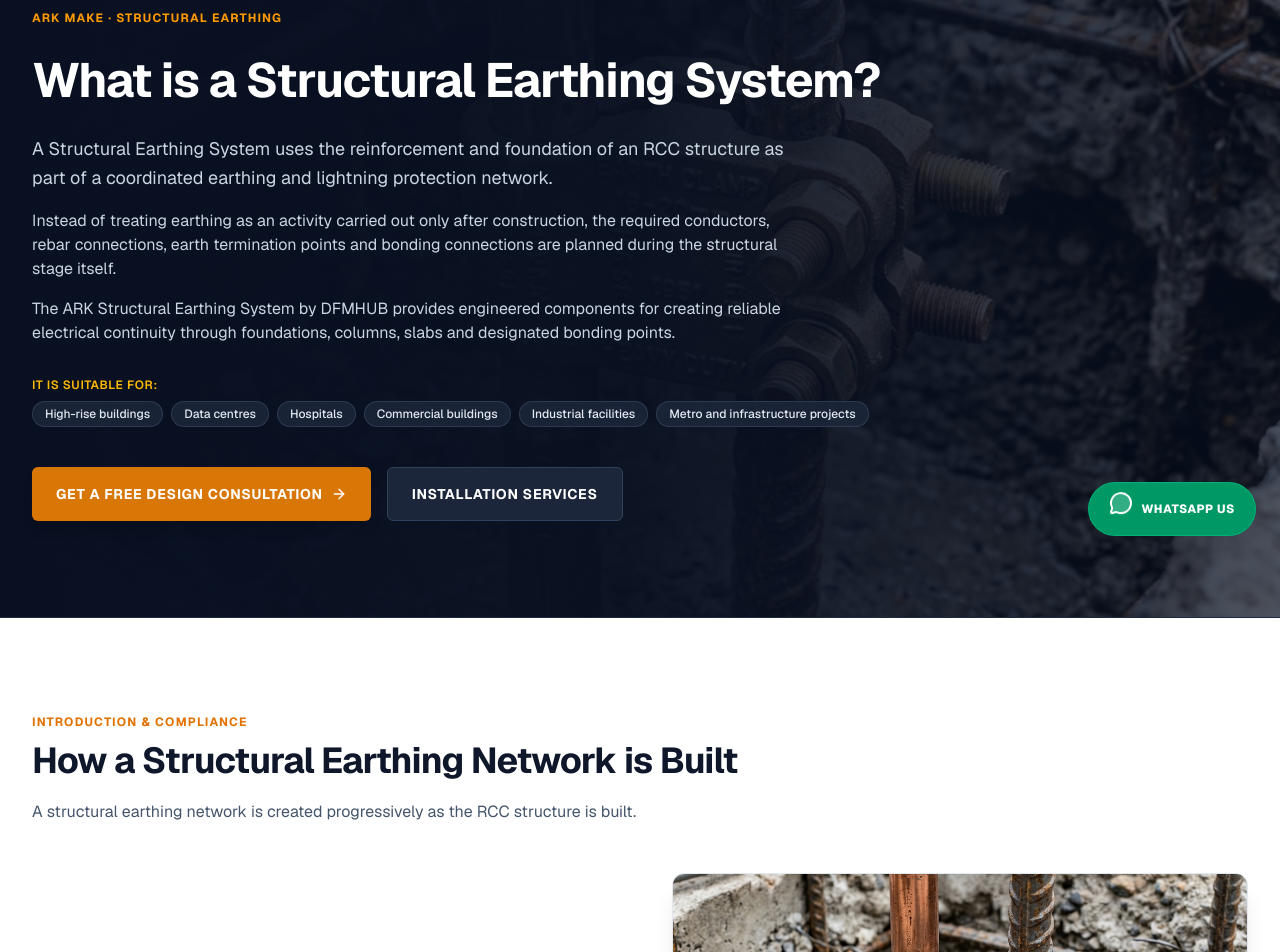
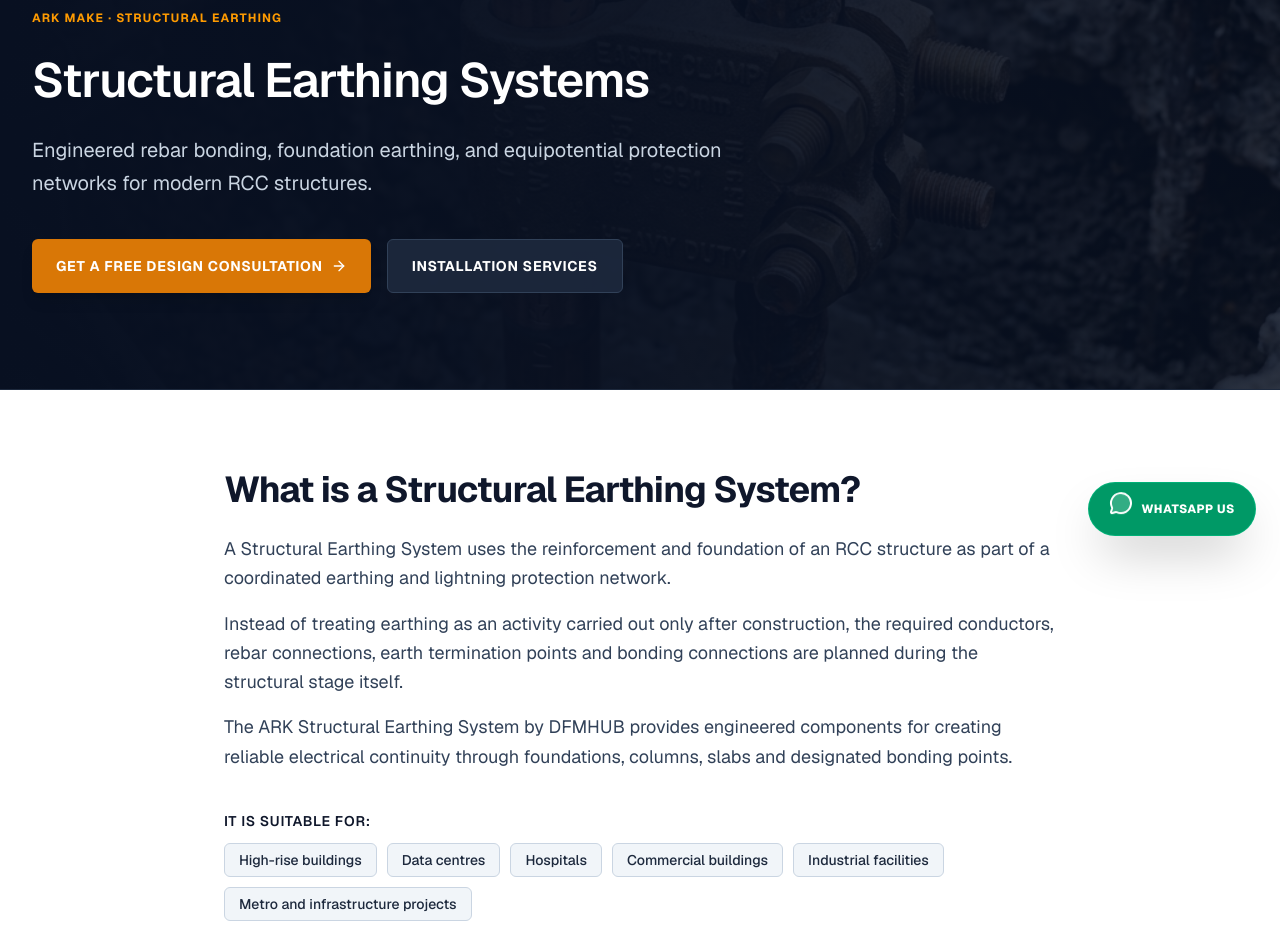
Before and after one commit to anasmohamad369/dfmhub, a Next.js app: page /structural-earthing in a window 1280 px wide. Shown: the part 240-1192 px from the top of the page. Built offline with nearby package versions, Linux system fonts and the light colour scheme.

Commit message:
refactor: reorganize structural earthing hero section and extract content into dedicated description component

```diff
--- a/src/app/structural-earthing/page.tsx
+++ b/src/app/structural-earthing/page.tsx
@@ -1,7 +1,19 @@
 import React from "react";
 import Link from "next/link";
 import Image from "next/image";
-import { ArrowRight } from "lucide-react";
+import {
+  ArrowRight,
+  Building2,
+  Server,
+  Hospital,
+  Building,
+  Factory,
+  Train,
+  ShieldCheck,
+  CheckCircle2,
+  Zap,
+  Layers,
+} from "lucide-react";
 import ContactForm from "@/components/ContactForm";
 import FAQAccordion from "@/components/FAQAccordion";
 import { Testing } from "@/components/Testing";
@@ -19,8 +31,6 @@ export default function StructuralEarthingPage() {
     { level: "LPL III", roman: "III", detail: "Standard level of protection for common structures with moderate risk." },
     { level: "LPL IV", roman: "IV", detail: "Basic level of protection for structures with low lightning risk exposure." },
   ];
-
-
 
   const components = [
     {
@@ -200,9 +210,9 @@ export default function StructuralEarthingPage() {
 
   return (
     <div className="w-full transition-colors duration-200">
-      {/* Section 1: Hero Section (DARK NAVY) */}
+      {/* Section 1: Hero Section (DARK NAVY - CONCISE HERO TEXT) */}
       <section className="relative bg-[#081021] text-white overflow-hidden py-16 sm:py-20 lg:py-24 border-b border-slate-800">
-        <div className="absolute inset-0 z-0 opacity-30">
+        <div className="absolute inset-0 z-0 opacity-80">
           <Image
             src="/images/earthing-hero.png"
             alt="Structural Earthing foundation rod installation"
@@ -211,12 +221,12 @@ export default function StructuralEarthingPage() {
             priority
           />
         </div>
-        <div className="absolute inset-0 bg-gradient-to-r from-[#081021] via-[#081021]/90 to-transparent z-10" />
+        <div className="absolute inset-0 bg-gradient-to-r from-[#081021] via-[#081021]/95 to-[#081021]/80 z-10" />
 
         <div className="relative z-20 max-w-7xl mx-auto px-4 sm:px-6 lg:px-8">
-          <div className="max-w-4xl space-y-6">
+          <div className="max-w-3xl space-y-6">
             <div className="flex items-center space-x-2 text-xs font-semibold text-slate-400">
-              <Link href="/" className="hover:text-amber-400">Home</Link>
+              <Link href="/" className="hover:text-amber-400 transition-colors">Home</Link>
               <span>&gt;</span>
               <span className="text-amber-400 font-bold">Structural Earthing</span>
             </div>
@@ -225,44 +235,13 @@ export default function StructuralEarthingPage() {
               ARK MAKE · STRUCTURAL EARTHING
             </span>
 
-            <h1 className="text-3xl sm:text-4xl lg:text-5xl font-bold text-white leading-tight tracking-tight">
-              What is a Structural Earthing System?
+            <h1 className="text-3xl sm:text-4xl lg:text-5xl font-semibold text-white leading-tight tracking-tight">
+              Structural Earthing Systems
             </h1>
 
-            <div className="space-y-4 text-sm sm:text-base lg:text-lg text-slate-300 leading-relaxed font-normal max-w-3xl">
-              <p>
-                A Structural Earthing System uses the reinforcement and foundation of an RCC structure as part of a coordinated earthing and lightning protection network.
-              </p>
-              <p className="text-sm sm:text-base text-slate-300">
-                Instead of treating earthing as an activity carried out only after construction, the required conductors, rebar connections, earth termination points and bonding connections are planned during the structural stage itself.
-              </p>
-              <p className="text-sm sm:text-base text-slate-300">
-                The ARK Structural Earthing System by DFMHUB provides engineered components for creating reliable electrical continuity through foundations, columns, slabs and designated bonding points.
-              </p>
-            </div>
-
-            <div className="pt-2">
-              <span className="text-xs font-semibold text-amber-400 uppercase tracking-wider block mb-2">
-                It is suitable for:
-              </span>
-              <div className="flex flex-wrap gap-2">
-                {[
-                  "High-rise buildings",
-                  "Data centres",
-                  "Hospitals",
-                  "Commercial buildings",
-                  "Industrial facilities",
-                  "Metro and infrastructure projects",
-                ].map((item) => (
-                  <span
-                    key={item}
-                    className="bg-slate-800/80 text-slate-200 border border-slate-700/80 px-3 py-1 rounded-full text-xs font-medium"
-                  >
-                    {item}
-                  </span>
-                ))}
-              </div>
-            </div>
+            <p className="text-base sm:text-lg lg:text-xl text-slate-300 leading-relaxed font-normal">
+              Engineered rebar bonding, foundation earthing, and equipotential protection networks for modern RCC structures.
+            </p>
 
             <div className="pt-4 flex flex-col sm:flex-row gap-4">
               <Link
@@ -278,6 +257,50 @@ export default function StructuralEarthingPage() {
               >
                 INSTALLATION SERVICES
               </Link>
+            </div>
+          </div>
+        </div>
+      </section>
+
+      {/* Section 1.5: WHAT IS A STRUCTURAL EARTHING SYSTEM? (CLEAN PLAIN TEXT) */}
+      <section className="w-full bg-white text-slate-900 py-12 sm:py-16 lg:py-20 border-b border-slate-200">
+        <div className="max-w-4xl mx-auto px-4 sm:px-6 lg:px-8 space-y-6">
+          <h2 className="text-2xl sm:text-3xl lg:text-4xl font-bold text-slate-900 tracking-tight">
+            What is a Structural Earthing System?
+          </h2>
+
+          <div className="space-y-4 text-slate-700 text-base sm:text-lg leading-relaxed">
+            <p>
+              A Structural Earthing System uses the reinforcement and foundation of an RCC structure as part of a coordinated earthing and lightning protection network.
+            </p>
+            <p>
+              Instead of treating earthing as an activity carried out only after construction, the required conductors, rebar connections, earth termination points and bonding connections are planned during the structural stage itself.
+            </p>
+            <p>
+              The ARK Structural Earthing System by DFMHUB provides engineered components for creating reliable electrical continuity through foundations, columns, slabs and designated bonding points.
+            </p>
+          </div>
+
+          <div className="pt-4">
+            <span className="text-xs sm:text-sm font-semibold text-slate-900 uppercase tracking-wider block mb-3">
+              It is suitable for:
+            </span>
+            <div className="flex flex-wrap gap-2.5">
+              {[
+                "High-rise buildings",
+                "Data centres",
+                "Hospitals",
+                "Commercial buildings",
+                "Industrial facilities",
+                "Metro and infrastructure projects",
+              ].map((item) => (
+                <span
+                  key={item}
+                  className="bg-slate-100 text-slate-800 border border-slate-300 px-3.5 py-1.5 rounded-md text-xs sm:text-sm font-medium"
+                >
+                  {item}
+                </span>
+              ))}
             </div>
           </div>
         </div>
```
